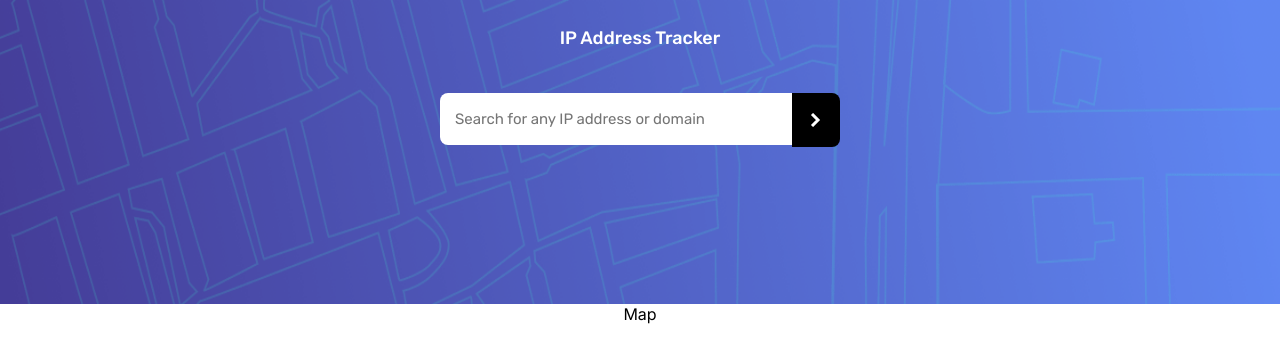
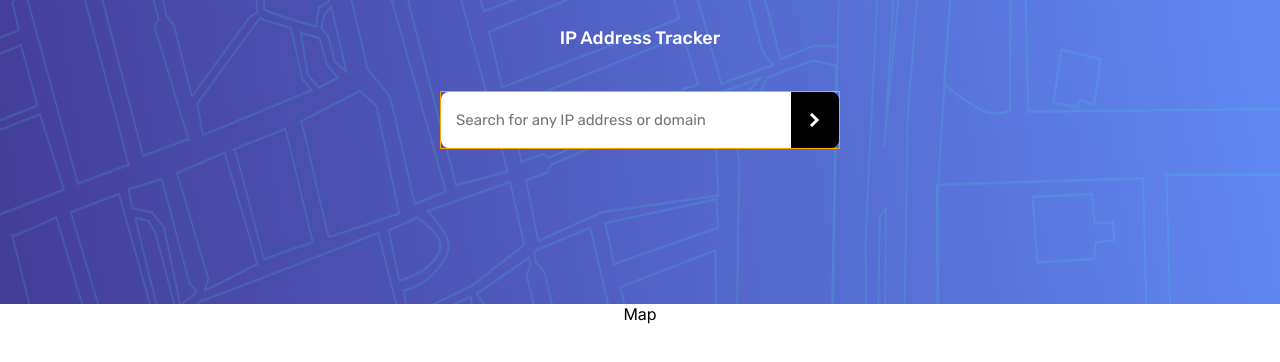
Before and after one commit to atorrez007/ip-gps-tracker, a Next.js app: page / in a window 1280 px wide. Shown: the top 362 px of the page. Built offline with nearby package versions, Linux system fonts and the light colour scheme.

Commit message:
attempt 15 - changed height to auto on input and button

```diff
--- a/src/Styles/InputStyles.css
+++ b/src/Styles/InputStyles.css
@@ -28,9 +28,11 @@
   }
 }
 
-@media (min-width: 375px) {
+@media (min-width: 250px) {
   .input-container {
     display: flex;
+    height: 3.5em;
+    border: 1px orange solid;
   }
 }
 
@@ -42,7 +44,7 @@
   }
   .form-wrapper input {
     box-sizing: border-box;
-    height: 3.5em;
+    height: auto;
     outline: none;
     border-top-left-radius: 8px;
     border-bottom-left-radius: 8px;
@@ -60,7 +62,7 @@
     align-items: center;
     box-sizing: border-box;
     justify-content: center;
-    height: 4.09em;
+    height: auto;
     border: none;
     background-color: black;
     color: white;
```
Also changed, not shown: src/Styles/InputStyles.scss (+5 -3 lines), 1 other file (tests, documents, lock files or other folders).
